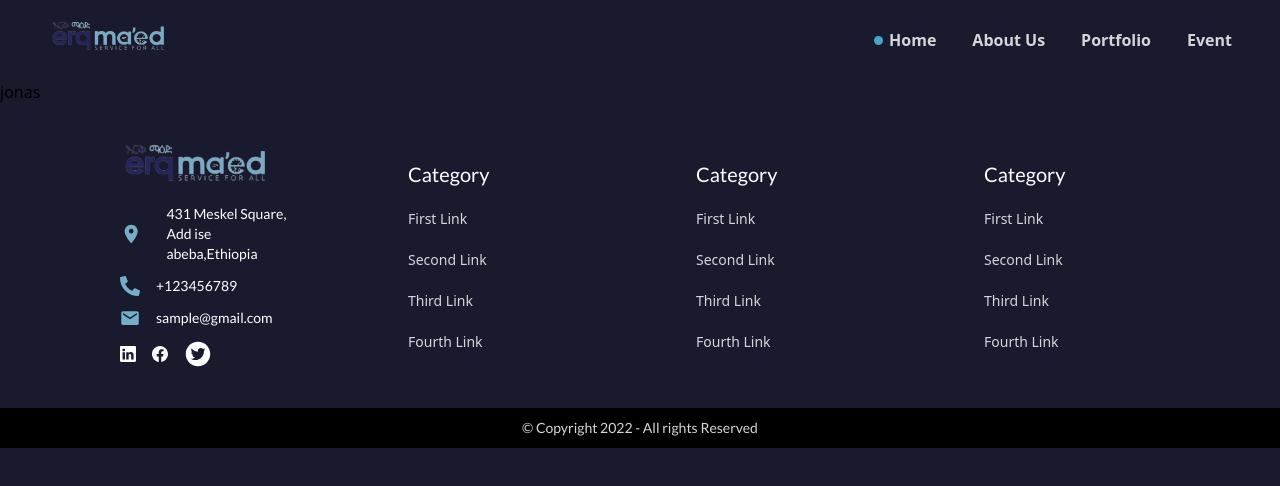
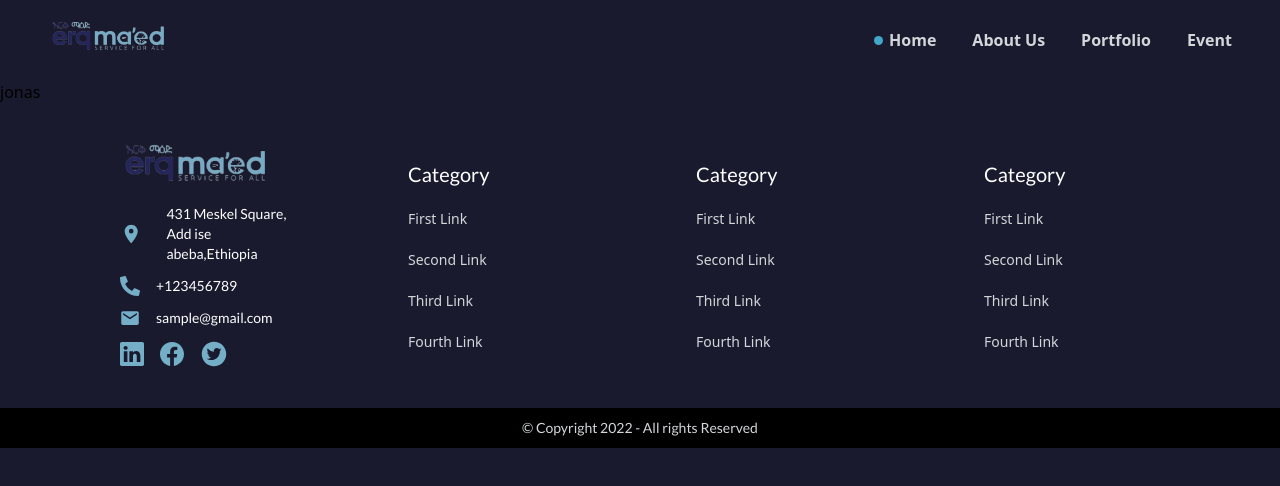
Before and after one commit to natnael-OQP/erq-maed, a Next.js app: page / in a window 1280 px wide. Shown: the top 486 px of the page. Built offline with nearby package versions, Linux system fonts and the light colour scheme.

Commit message:
reused class

```diff
--- a/styles/globals.css
+++ b/styles/globals.css
@@ -55,4 +55,7 @@ body {
         .contactBtn{
             @apply w-10 h-10 text-[#191A2E] cursor-pointer
         }
+        .footerIcon{
+            @apply w-6 h-6 text-color4 cursor-pointer
+        }
     }
```
